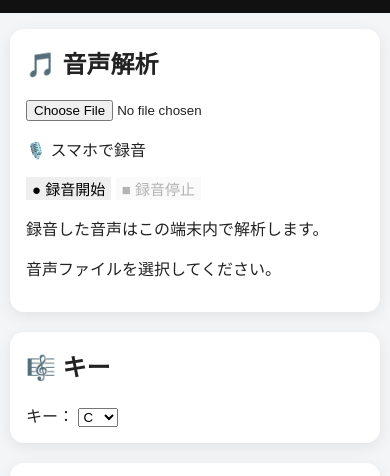
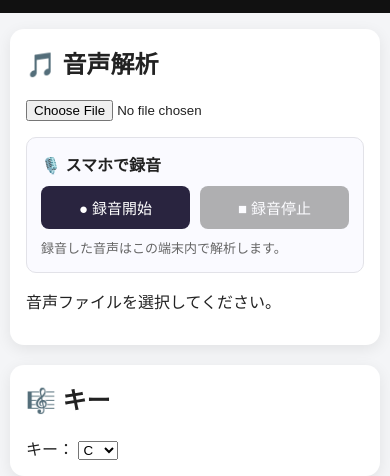
Before and after one commit to maichi3/Chordictionary, a plain HTML site: page index.html in a window 390 px wide. Shown: the part 82-558 px from the top of the page. Drawn offline with Linux system fonts and the light colour scheme.

Commit message:
Refine tablet card layout and add mobile recorder styles

```diff
--- a/style.css
+++ b/style.css
@@ -239,18 +239,19 @@ button {
 /* PC・タブレット：左に説明、中央に楽器、右に同幅の余白 */
 @media (min-width: 701px) {
     .feature-layout {
+        display: grid;
         width: 100vw;
         max-width: none;
         margin-left: calc(50% - 50vw);
         grid-template-columns: 240px minmax(0, 1fr) 240px;
-        gap: 0;
+        gap: 16px;
         align-items: start;
     }
 
     .feature-description,
     .feature-controls {
         margin: 0;
-        border-radius: 0;
+        border-radius: 14px;
     }
 }
 
@@ -333,6 +334,59 @@ button {
     .audio-chord-list li {
         flex-wrap: wrap;
         align-items: center;
+    }
+}
+
+/* =========================
+   スマホ録音
+========================= */
+
+.mobile-recorder {
+    display: none;
+    margin: 16px 0;
+    padding: 14px;
+    border: 1px solid #e2e2e8;
+    border-radius: 10px;
+    background: #fafaff;
+}
+
+.recorder-heading {
+    margin: 0 0 10px;
+    font-weight: bold;
+}
+
+.recorder-buttons {
+    display: flex;
+    gap: 10px;
+}
+
+.recorder-buttons button {
+    flex: 1;
+    padding: 11px 12px;
+    border-radius: 8px;
+    background: #29243f;
+    color: white;
+}
+
+.recorder-buttons button:disabled {
+    opacity: 0.45;
+    cursor: not-allowed;
+}
+
+#record-stop {
+    background: #555;
+}
+
+#record-status {
+    margin: 10px 0 0;
+    color: #666;
+    font-size: 13px;
+    line-height: 1.5;
+}
+
+@media (max-width: 700px) {
+    .mobile-recorder {
+        display: block;
     }
 }
 
```
